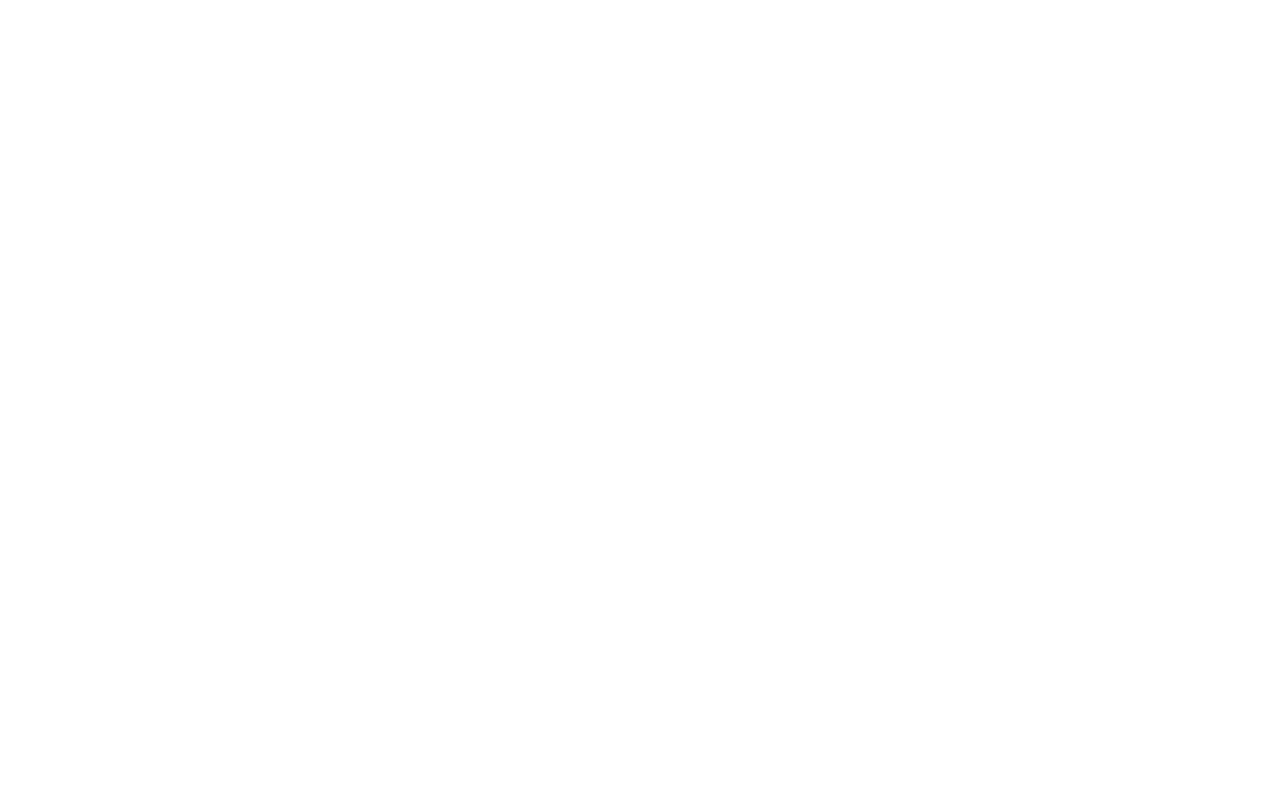
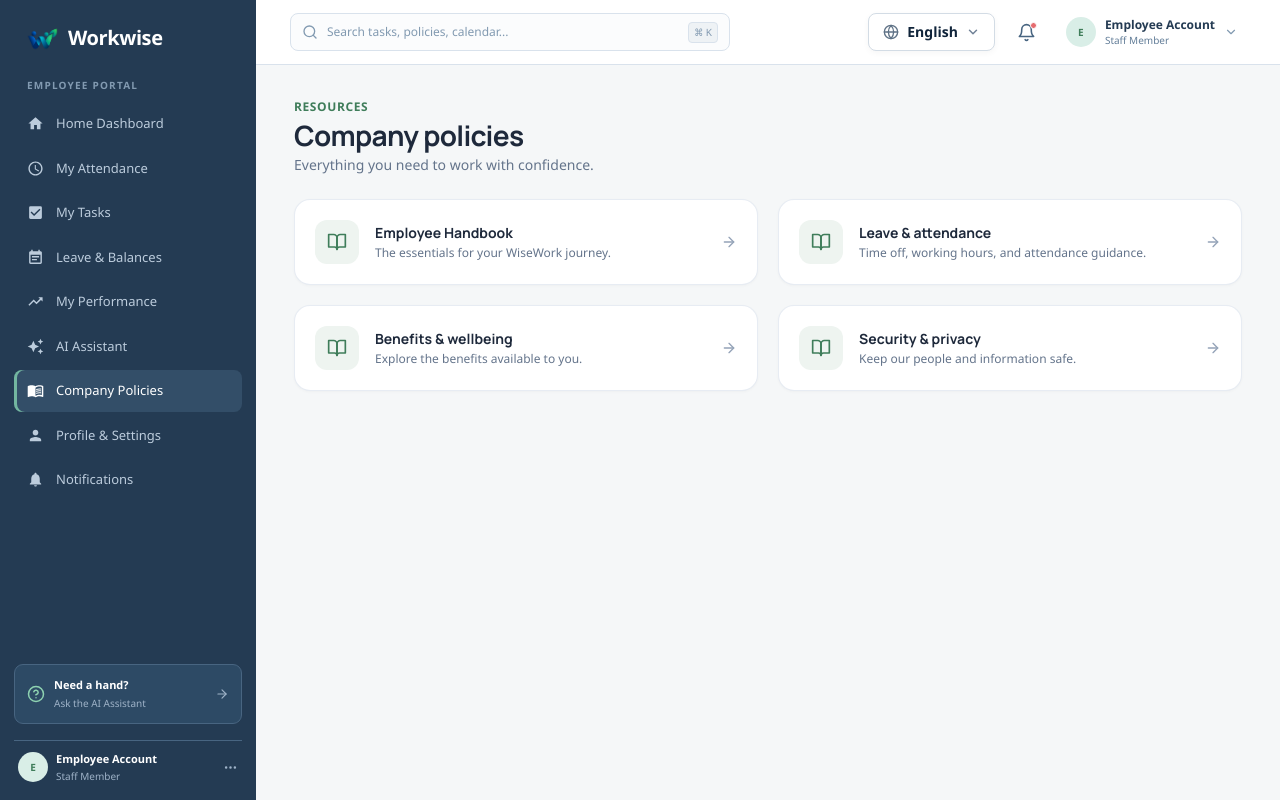
Before and after one commit to Team-1-HR-Project/Frontend, a React (Vite) app: page /employee/policies in a window 1280 px wide. Before the commit this address had no page. Built offline with nearby package versions, Linux system fonts and the light colour scheme.

Commit message:
add policies page and build structure of sidebar

```diff
--- a/src/App.jsx
+++ b/src/App.jsx
@@ -26,7 +26,7 @@ import Users from "./features/admin/pages/Users";
 import PerformancePage from "./features/admin/pages/PerformancePage";
 
 import DashboardLayout from "./layouts/DashboardLayout";
-
+import CompanyPolicies from "./features/employee/pages/policies";
 
 // ==================== Dashboard Placeholder ====================
 
@@ -243,7 +243,6 @@ function App() {
           />
 
 
-          {/* ==================== Employee Dashboard ==================== */}
 
           <Route
             path="/employee/dashboard"
@@ -253,6 +252,12 @@ function App() {
                 defaultMessage="مرحباً بك في صفحة الموظف"
               />
             }
+          />
+
+
+          <Route
+            path="/employee/policies"
+            element={<CompanyPolicies />}
           />
 
         </Route>
--- /dev/null
+++ b/src/features/employee/pages/policies.jsx
@@ -0,0 +1,84 @@
+import { useTranslation } from "react-i18next";
+import { FiBookOpen, FiArrowRight } from "react-icons/fi";
+
+const POLICY_CARDS = [
+    {
+        id: "handbook",
+        titleKey: "companyPolicies.handbookTitle",
+        titleDefault: "Employee Handbook",
+        descKey: "companyPolicies.handbookDesc",
+        descDefault: "The essentials for your WiseWork journey.",
+    },
+    {
+        id: "leaveAttendance",
+        titleKey: "companyPolicies.leaveAttendanceTitle",
+        titleDefault: "Leave & attendance",
+        descKey: "companyPolicies.leaveAttendanceDesc",
+        descDefault: "Time off, working hours, and attendance guidance.",
+    },
+    {
+        id: "benefits",
+        titleKey: "companyPolicies.benefitsTitle",
+        titleDefault: "Benefits & wellbeing",
+        descKey: "companyPolicies.benefitsDesc",
+        descDefault: "Explore the benefits available to you.",
+    },
+    {
+        id: "security",
+        titleKey: "companyPolicies.securityTitle",
+        titleDefault: "Security & privacy",
+        descKey: "companyPolicies.securityDesc",
+        descDefault: "Keep our people and information safe.",
+    },
+];
+
+const CompanyPolicies = () => {
+    const { t } = useTranslation();
+
+    return (
+        <div className="w-full space-y-6">
+            {/* Page Header */}
+            <div>
+                <p className="text-xs font-bold tracking-wider text-[#3f7d5a] uppercase mb-1">
+                    {t("companyPolicies.eyebrow", "Resources")}
+                </p>
+                <h1 className="text-2xl md:text-[28px] font-bold text-[#1e293b] tracking-tight">
+                    {t("companyPolicies.title", "Company policies")}
+                </h1>
+                <p className="text-sm text-[#64748b] mt-1 font-normal">
+                    {t(
+                        "companyPolicies.subtitle",
+                        "Everything you need to work with confidence.",
+                    )}
+                </p>
+            </div>
+
+            {/* Policy Cards Grid */}
+            <div className="grid grid-cols-1 md:grid-cols-2 gap-5">
+                {POLICY_CARDS.map((card) => (
+                    <div
+                        key={card.id}
+                        className="flex items-center justify-between gap-4 bg-white rounded-2xl p-5 border border-[#e2e8f0]/80 shadow-[0_1px_3px_rgba(0,0,0,0.03)] hover:shadow-md transition"
+                    >
+                        <div className="flex items-center gap-4">
+                            <div className="flex size-11 shrink-0 items-center justify-center rounded-xl bg-[#eef4f0] text-[#3f7d5a]">
+                                <FiBookOpen className="w-5 h-5" />
+                            </div>
+                            <div>
+                                <h3 className="text-sm font-bold text-[#1e293b]">
+                                    {t(card.titleKey, card.titleDefault)}
+                                </h3>
+                                <p className="text-xs text-[#64748b] mt-0.5">
+                                    {t(card.descKey, card.descDefault)}
+                                </p>
+                            </div>
+                        </div>
+                        <FiArrowRight className="w-4 h-4 text-[#94a3b8] shrink-0 rtl:rotate-180" />
+                    </div>
+                ))}
+            </div>
+        </div>
+    );
+};
+
+export default CompanyPolicies;
--- a/src/layouts/DashboardLayout.jsx
+++ b/src/layouts/DashboardLayout.jsx
@@ -1,5 +1,5 @@
 import { useState } from "react";
-import { Outlet } from "react-router-dom";
+import { Outlet, useLocation } from "react-router-dom";
 import Sidebar from "../components/Sidebar";
 import Header from "../components/Header";
 import { NotificationProvider } from "../context/NotificationContext";
@@ -7,10 +7,14 @@ import "./DashboardLayout.css";
 
 const DashboardLayout = () => {
   const [mobileMenuOpen, setMobileMenuOpen] = useState(false);
+  const location = useLocation();
 
-  // الدور حاليًا للتجربة
-  // بعدين هييجي من الـ Backend
-  const currentUserRole = "admin";
+  // الدور حاليًا بيتحدد من مسار الـ URL مؤقتًا لحد ما يتوصل بالـ Backend/Auth الحقيقي
+  const roleFromPath = location.pathname.split("/")[1];
+  const knownRoles = ["admin", "hr", "manager", "employee"];
+  const currentUserRole = knownRoles.includes(roleFromPath)
+    ? roleFromPath
+    : "admin";
 
   return (
     <NotificationProvider>
--- a/src/navigation/navConfig.js
+++ b/src/navigation/navConfig.js
@@ -10,6 +10,13 @@ import {
   MdAssessment,
   MdSecurity,
   MdHistory,
+  MdHome,
+  MdAccessTime,
+  MdCheckBox,
+  MdTrendingUp,
+  MdAutoAwesome,
+  MdMenuBook,
+  MdPerson,
 } from "react-icons/md";
 
 export const navConfig = {
@@ -103,24 +110,60 @@ export const navConfig = {
       icon: MdEventNote,
     },
   ],
-  employee: [
+   employee: [
     {
-      titleKey: "portal.dashboard",
-      title: "Dashboard",
+      titleKey: "portal.homeDashboard",
+      title: "Home Dashboard",
       path: "/employee/dashboard",
-      icon: MdDashboard,
+      icon: MdHome,
     },
     {
-      titleKey: "portal.myLeaves",
-      title: "My Leaves",
+      titleKey: "portal.myAttendance",
+      title: "My Attendance",
+      path: "/employee/attendance",
+      icon: MdAccessTime,
+    },
+    {
+      titleKey: "portal.myTasks",
+      title: "My Tasks",
+      path: "/employee/tasks",
+      icon: MdCheckBox,
+    },
+    {
+      titleKey: "portal.leaveBalances",
+      title: "Leave & Balances",
       path: "/employee/leaves",
       icon: MdEventNote,
     },
     {
-      titleKey: "portal.myPayslip",
-      title: "My Payslip",
-      path: "/employee/payslip",
-      icon: MdAttachMoney,
+      titleKey: "portal.myPerformance",
+      title: "My Performance",
+      path: "/employee/performance",
+      icon: MdTrendingUp,
+    },
+    {
+      titleKey: "portal.aiAssistant",
+      title: "AI Assistant",
+      path: "/employee/ai-assistant",
+      icon: MdAutoAwesome,
+    },
+    {
+      titleKey: "portal.companyPolicies",
+      title: "Company Policies",
+      path: "/employee/policies",
+      icon: MdMenuBook,
+    },
+    {
+      titleKey: "portal.profileSettings",
+      title: "Profile & Settings",
+      path: "/employee/profile",
+      icon: MdPerson,
+    },
+    {
+      titleKey: "portal.notifications",
+      title: "Notifications",
+      path: "/employee/notifications",
+      icon: MdNotifications,
     },
   ],
 };
```
